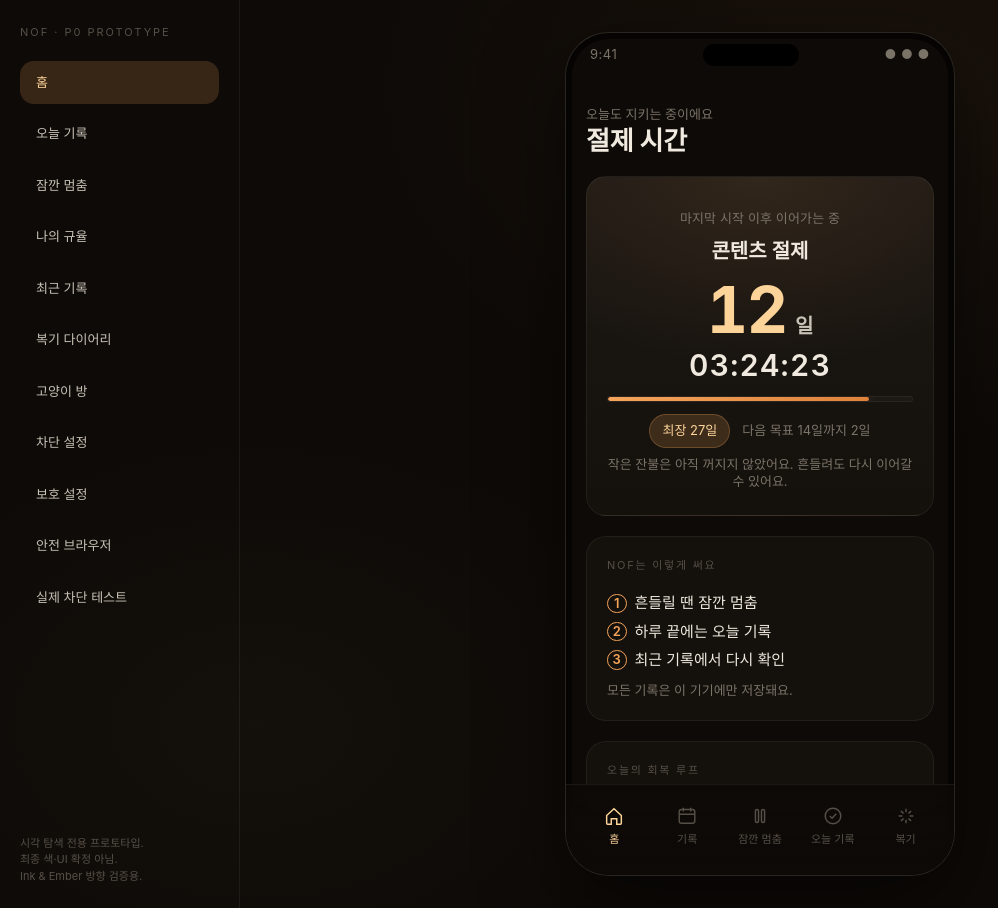
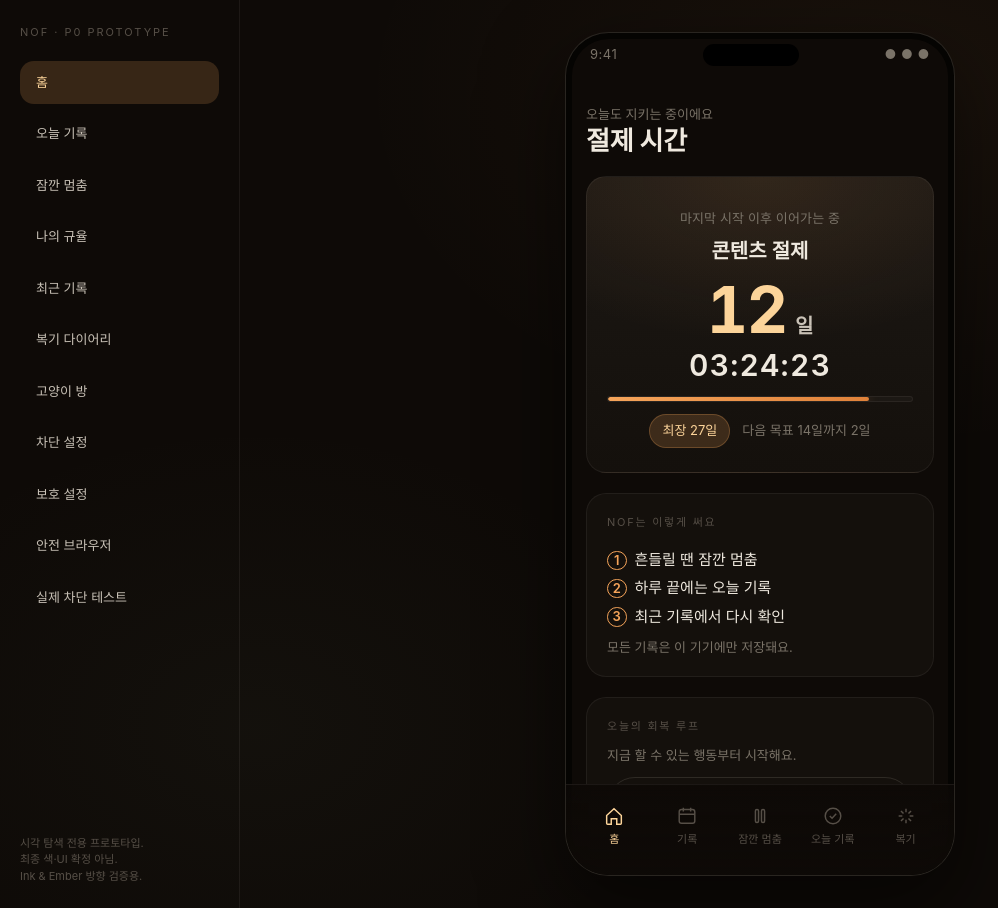
Before and after one commit to ceoYS/No-Fa, a React (Vite) app: page / in a window 1280 px wide. Shown: the whole page, without its empty margins (0-998 px from the left). Built offline with nearby package versions, Linux system fonts and the light colour scheme.

Commit message:
feat: remove decorative recovery copy

```diff
--- a/src/screens/HomeScreen.jsx
+++ b/src/screens/HomeScreen.jsx
@@ -152,10 +152,6 @@ export default function HomeScreen({
             {nextGoal ? `다음 목표 ${nextGoal.day}일까지 ${goalRemaining}일` : '최장 기록을 새로 쓰는 중이에요'}
           </span>
         </div>
-
-        <p className="abstinence-timer-help">
-          작은 잔불은 아직 꺼지지 않았어요. 흔들려도 다시 이어갈 수 있어요.
-        </p>
       </section>
 
       {/* 1.4) 첫 사용 안내 (C23) — 아직 체크인 기록이 하나도 없을 때만 보인다. 핵심 회복
@@ -494,7 +490,7 @@ export default function HomeScreen({
           </div>
           <p className="hairline-note text-quiet">
             {relapsedToday
-              ? '잔불이 잠깐 약해졌어요. 다시 이어가면 곧 따뜻해져요.'
+              ? '다시 시작한 날이에요. 오늘 기록을 남기면 방에 그대로 이어져요.'
               : warmthBand(summary, relapsedToday) === '안정'
                 ? '방 온기 · 안정 — 오늘 지키는 규율이 방을 데우고 있어요.'
                 : '방 온기 · 잔잔함 — 오늘의 규율 기록이 그대로 방에 비쳐요.'}
```
